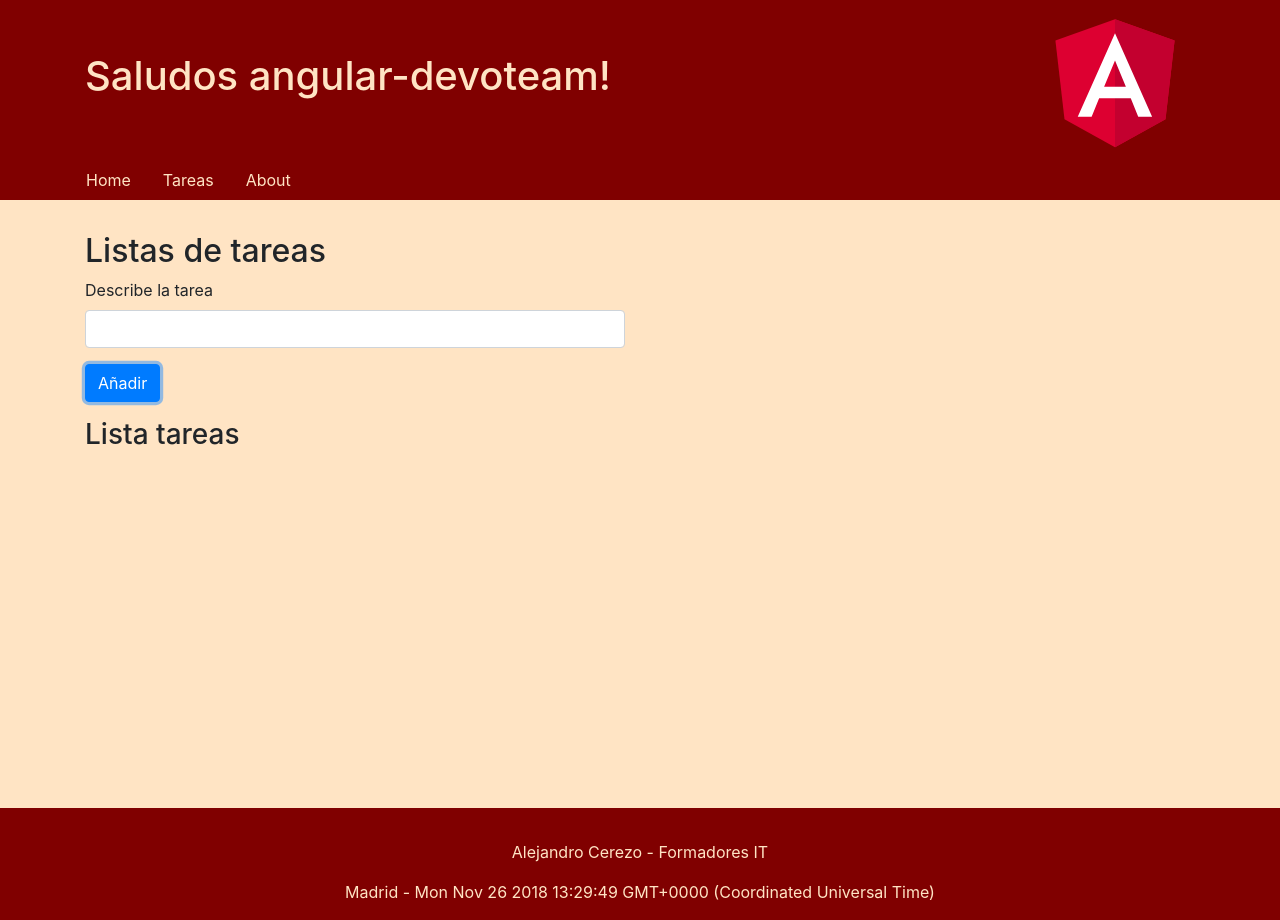
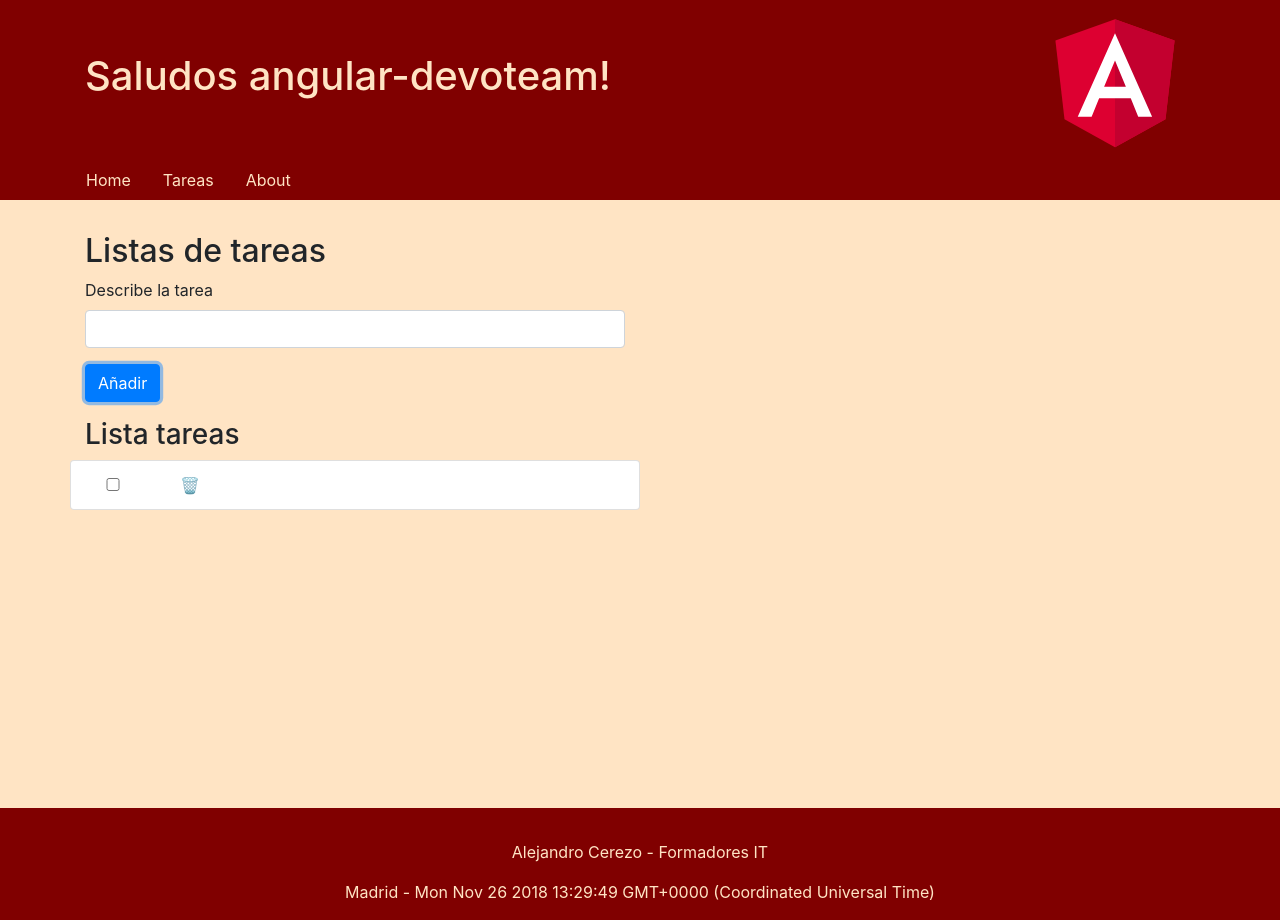
Before and after one commit to Alce-Angular-Courses/angular-devoteam, an Angular app: page /tareas in a window 1280 px wide. Both pictures are taken after a click on the button "Añadir". Built offline with nearby package versions, Linux system fonts and the light colour scheme.

Commit message:
Lista simple y localstorage

```diff
--- a/src/app/tareas/lista-simple/lista-simple.component.css
+++ b/src/app/tareas/lista-simple/lista-simple.component.css
@@ -0,0 +1,3 @@
+.borrar {
+    cursor: pointer;
+}
--- a/src/app/tareas/lista-simple/lista-simple.component.html
+++ b/src/app/tareas/lista-simple/lista-simple.component.html
@@ -6,6 +6,16 @@
 </div>
 <button type="button" class="btn btn-primary"
   (click)="addTarea()">Añadir</button>
-<div class="mt-3">
+<div class="mt-3" *ngIf="aTareas.length">
   <h3>Lista tareas</h3>
+  <ul class="list-group">
+    <li *ngFor="let item of aTareas; let i = index"
+    class="list-group-item row">
+      <input class="col-1"
+        type="checkbox" name="isCompleted" id="isCompleted"
+          [(ngModel)]="item.isCompleted">
+      <span class="col-10">{{item.nombre}}</span>
+      <span class="borrar col-1" (click)='deleteTarea(i)'>🗑️</span>
+    </li>
+  </ul>
 </div>
--- a/src/app/tareas/lista-simple/lista-simple.component.ts
+++ b/src/app/tareas/lista-simple/lista-simple.component.ts
@@ -1,4 +1,4 @@
-import { Component, OnInit } from '@angular/core';
+import { Component, OnInit, OnDestroy } from '@angular/core';
 import { Tarea } from 'src/app/models/tarea.model';
 
 @Component({
@@ -6,7 +6,7 @@ import { Tarea } from 'src/app/models/tarea.model';
   templateUrl: './lista-simple.component.html',
   styleUrls: ['./lista-simple.component.css']
 })
-export class ListaSimpleComponent implements OnInit {
+export class ListaSimpleComponent implements OnInit, OnDestroy {
 
   oTarea: Tarea;
   aTareas: Array<Tarea>;
@@ -15,17 +15,27 @@ export class ListaSimpleComponent implements OnInit {
 
   ngOnInit() {
     this.oTarea = new Tarea();
-    this.aTareas = [];
+    const store: Array<Tarea> = JSON.parse(localStorage.getItem('tareas'));
+    this.aTareas = store ? store : [];
   }
 
   addTarea() {
     this.aTareas.push(Object.assign({}, this.oTarea));
     this.oTarea.nombre = '';
     console.log(this.aTareas);
-
     // let o = {nombre: 'Pepe'};
     // let o2 = JSON.parse(JSON.stringify(o));
     // let o2 = Object.assign({}, o)
+  }
 
+  deleteTarea(i) {
+    this.aTareas.splice(i, 1);
+    console.log(this.aTareas);
   }
+
+  ngOnDestroy() {
+    const store: string = JSON.stringify(this.aTareas);
+    localStorage.setItem('tareas', store );
+  }
+
 }
```
